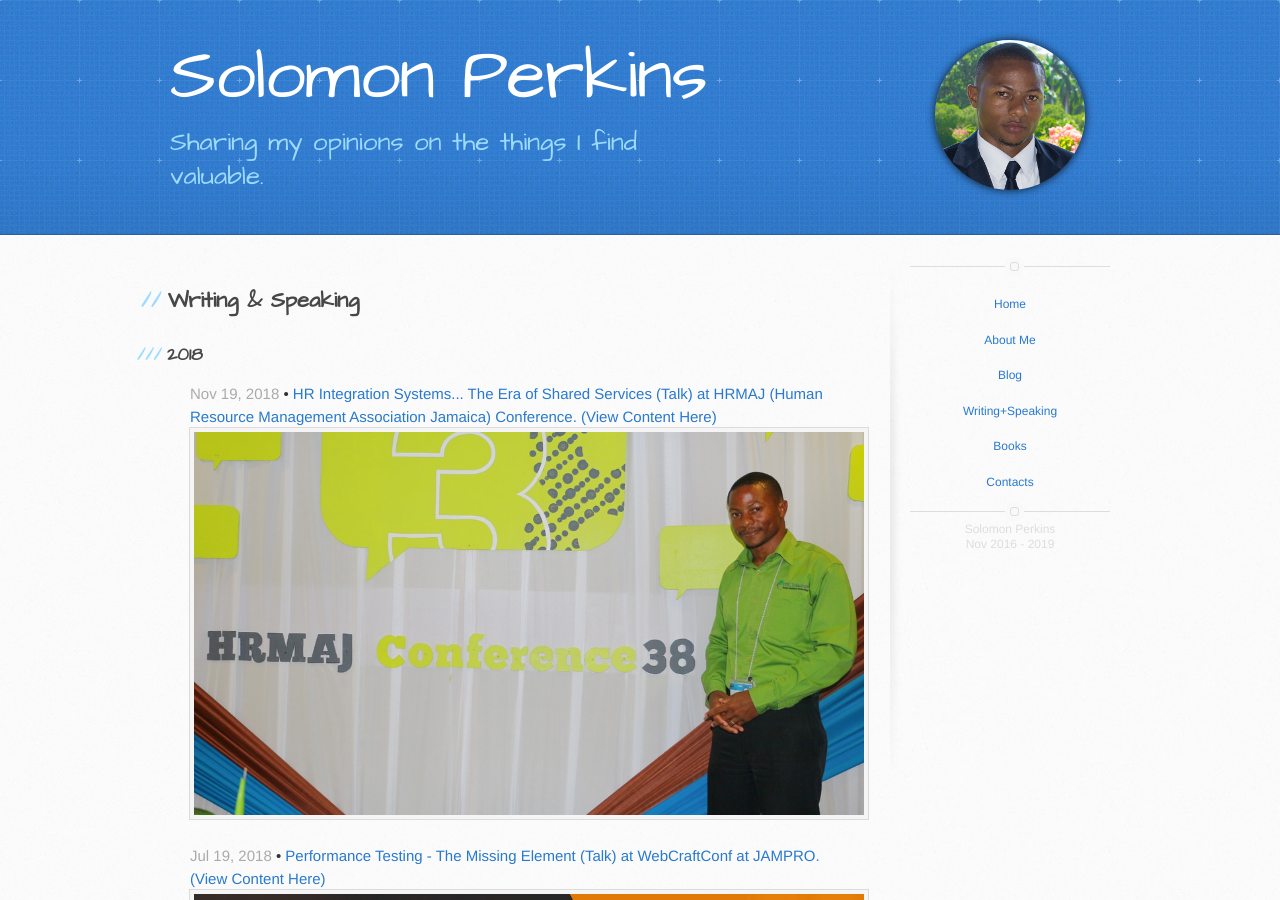
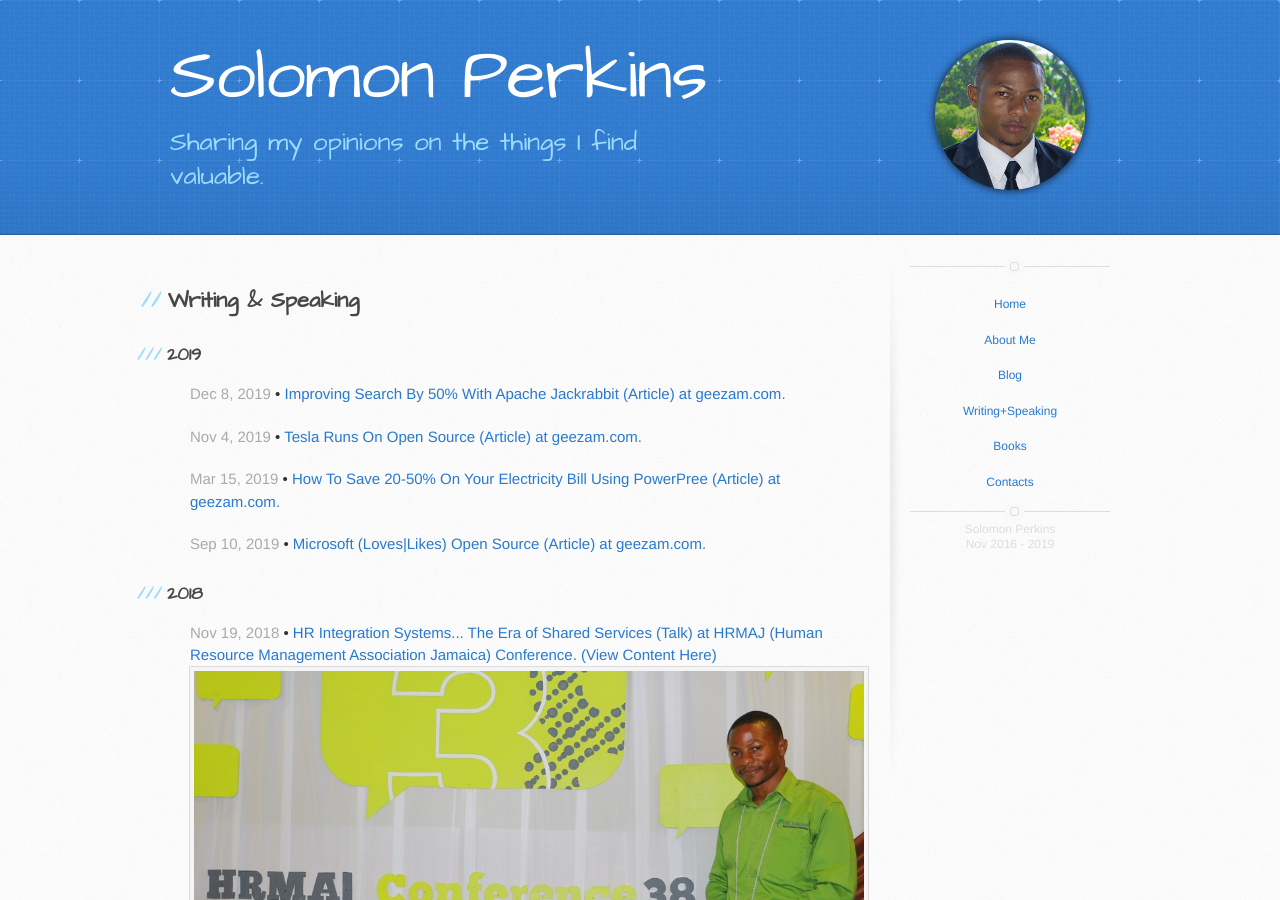
Before and after one commit to SolomonPerkins/solomonperkins.github.io, a Jekyll site: the page built from writing+speaking.html, in a window 1280 px wide and 900 px high. Built offline with Jekyll 4.4.1, drawn with Linux system fonts in a browser that asks for light colours.

Commit message:
update my writing

```diff
--- a/_data/writingspeaking.yml
+++ b/_data/writingspeaking.yml
@@ -1,3 +1,23 @@
+- type: writing
+  title: "Improving Search By 50% With Apache Jackrabbit"
+  location: "<a href='https://geezam.com/improve-search-experience-with-jackrabbit/'>geezam.com</a>"
+  date: 2019-12-08
+
+- type: writing
+  title: "Tesla Runs On Open Source"
+  location: "<a href='https://geezam.com/tesla-runs-on-open-source/'>geezam.com</a>"
+  date: 2019-11-04
+
+- type: writing
+  title: "How To Save 20-50% On Your Electricity Bill Using PowerPree"
+  location: "<a href='https://geezam.com/how-to-save-20-50-on-your-electricity-bill-using-powerpree/'>geezam.com</a>"
+  date: 2019-03-15
+
+- type: writing
+  title: "Microsoft (Loves|Likes) Open Source"
+  location: "<a href='https://geezam.com/microsoft-loves-likes-open-source/'>geezam.com</a>"
+  date: 2019-09-10
+
 - type: speaking
   title: HR Integration Systems... The Era of Shared Services
   location: HRMAJ (Human Resource Management Association Jamaica) Conference
```
Also changed, not shown: images/books/gamifiy.jpg (renamed from images/books/gamify.jpg).
